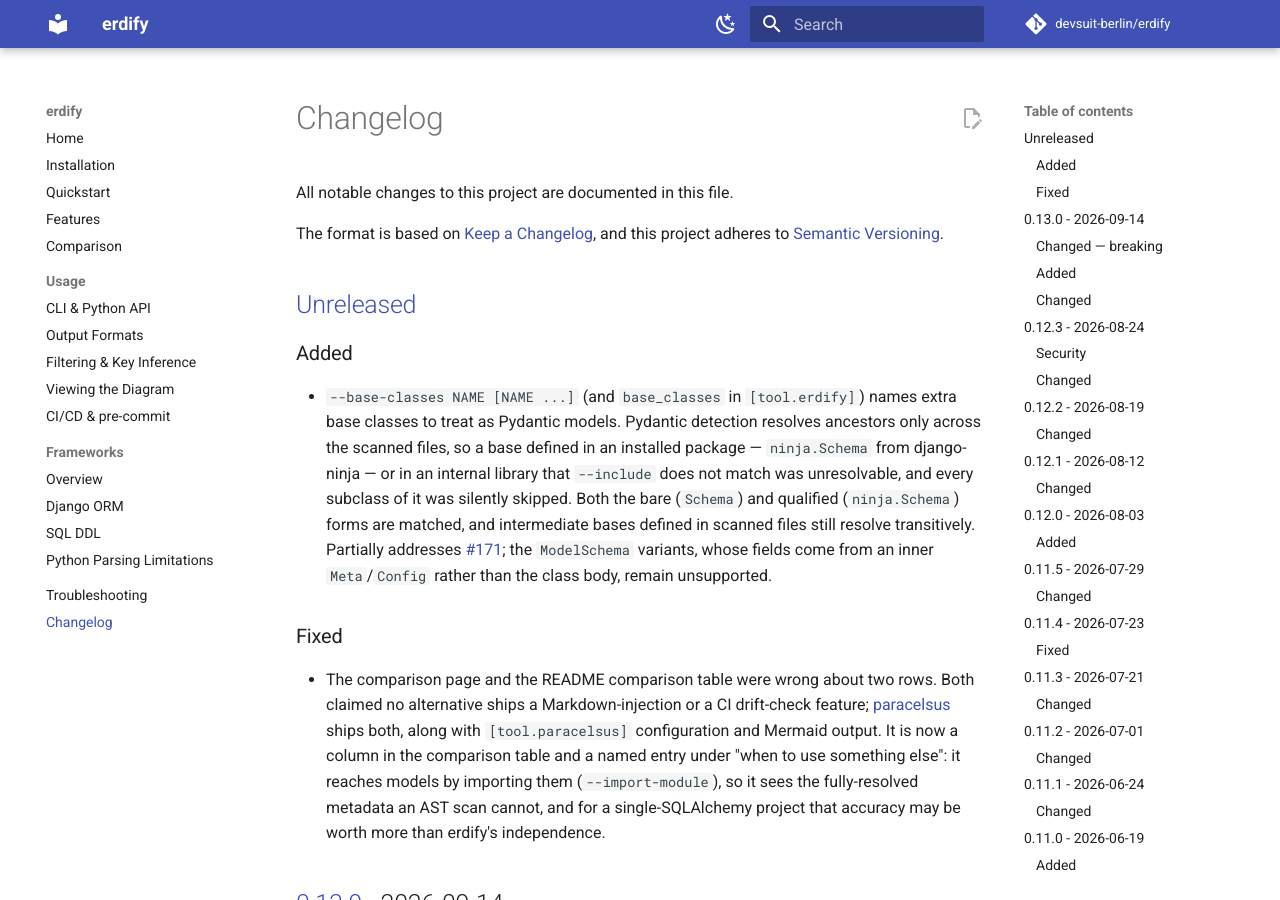
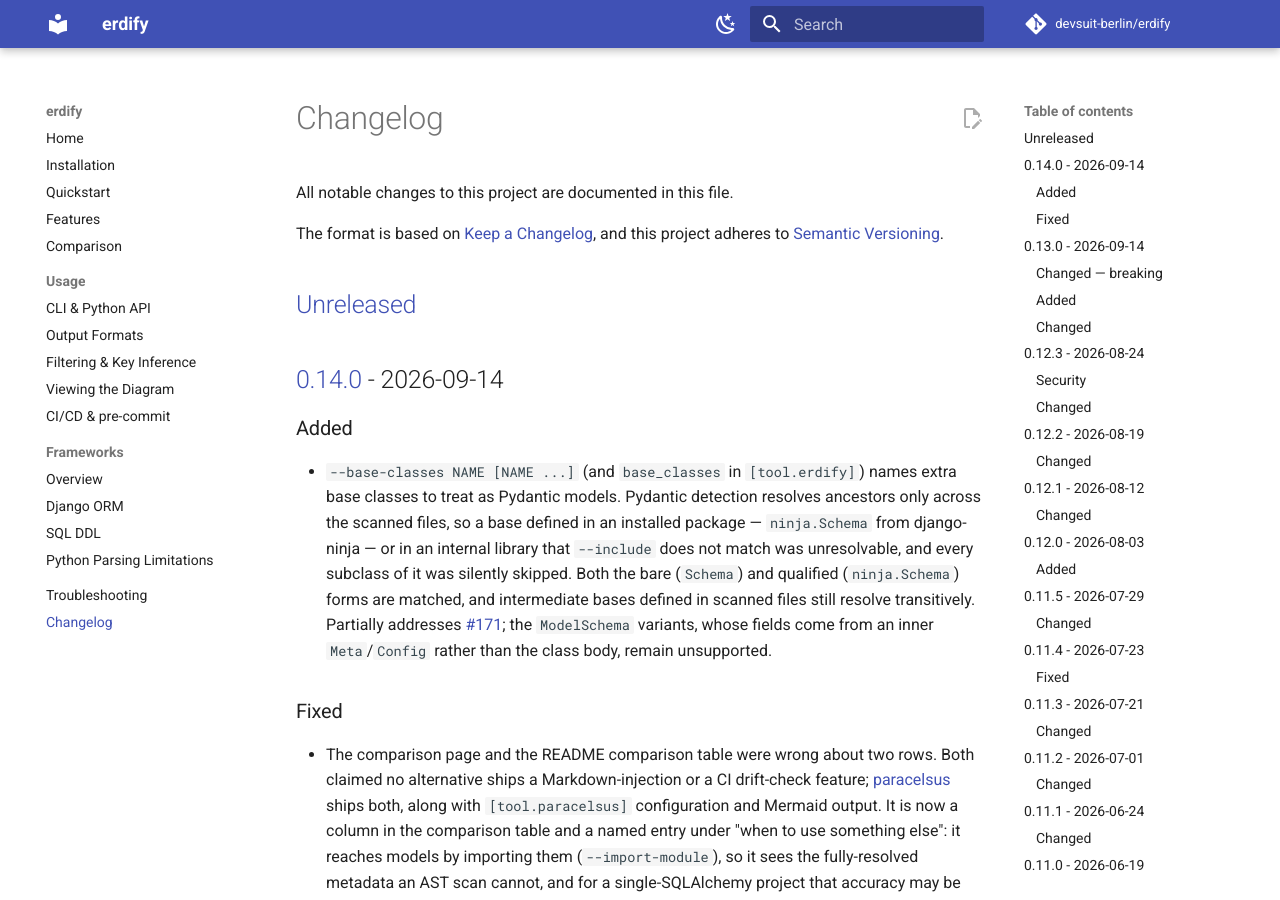
Before and after one commit to devsuit-berlin/erdify, an MkDocs documentation site: the page built from docs/changelog.md, in a window 1280 px wide and 900 px high. Built offline with MkDocs 1.6.1 and Material for MkDocs 9.7.7, drawn with Linux system fonts in a browser that asks for light colours; comment, search, counter and statistics services are not loaded.

Commit message:
chore: release 0.14.0
- Move the [Unreleased] entries under [0.14.0] and add the compare link.
- Bump the version in pyproject.toml and re-lock.
- Point the documented pre-commit `rev` at v0.14.0.

```diff
--- a/.pre-commit-hooks.yaml
+++ b/.pre-commit-hooks.yaml
@@ -2,7 +2,7 @@
 #
 #   repos:
 #     - repo: https://github.com/devsuit-berlin/erdify
-#       rev: v0.13.0
+#       rev: v0.14.0
 #       hooks:
 #         - id: erdify
 #           args: [./src/database, -o, docs/erd.puml]
--- a/CHANGELOG.md
+++ b/CHANGELOG.md
@@ -6,6 +6,8 @@ The format is based on [Keep a Changelog](https://keepachangelog.com/en/1.1.0/),
 and this project adheres to [Semantic Versioning](https://semver.org/spec/v2.0.0.html).
 
 ## [Unreleased]
+
+## [0.14.0] - 2026-09-14
 
 ### Added
 
@@ -545,7 +547,8 @@ open-source maintenance.
 
 - Initial release: generate PlantUML ERD diagrams from SQLModel models via AST.
 
-[Unreleased]: https://github.com/devsuit-berlin/erdify/compare/v0.13.0...HEAD
+[Unreleased]: https://github.com/devsuit-berlin/erdify/compare/v0.14.0...HEAD
+[0.14.0]: https://github.com/devsuit-berlin/erdify/compare/v0.13.0...v0.14.0
 [0.13.0]: https://github.com/devsuit-berlin/erdify/compare/v0.12.3...v0.13.0
 [0.12.3]: https://github.com/devsuit-berlin/erdify/compare/v0.12.2...v0.12.3
 [0.12.2]: https://github.com/devsuit-berlin/erdify/compare/v0.12.1...v0.12.2
--- a/pyproject.toml
+++ b/pyproject.toml
@@ -1,6 +1,6 @@
 [project]
 name = "erdify"
-version = "0.13.0"
+version = "0.14.0"
 description = "A zero-dependency ERD generator for your Python models — pure AST, no database required."
 readme = "README.md"
 license = "MIT"
```
Also changed, not shown: docs/usage/ci.md (+1 -1 lines), 1 other file.
